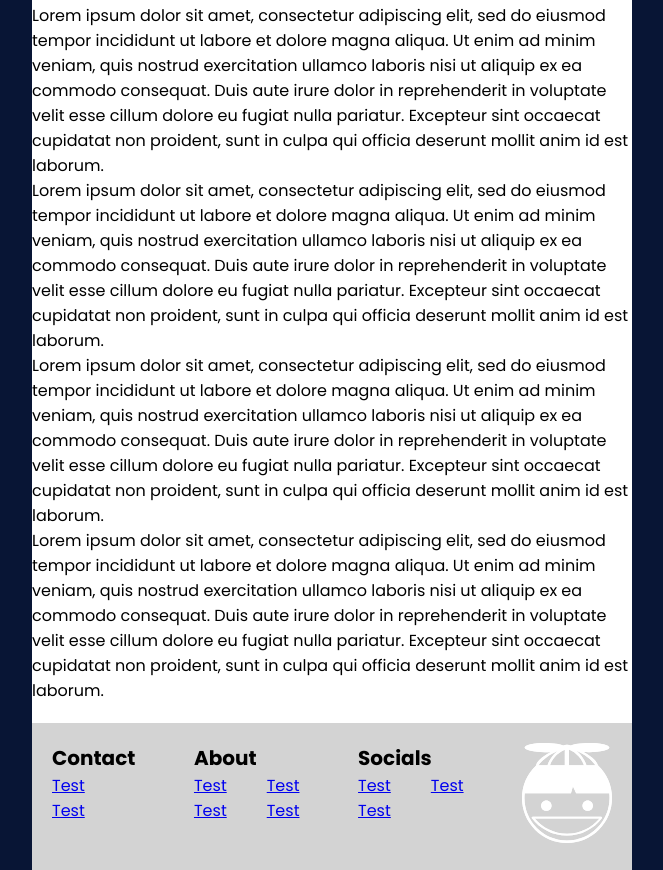
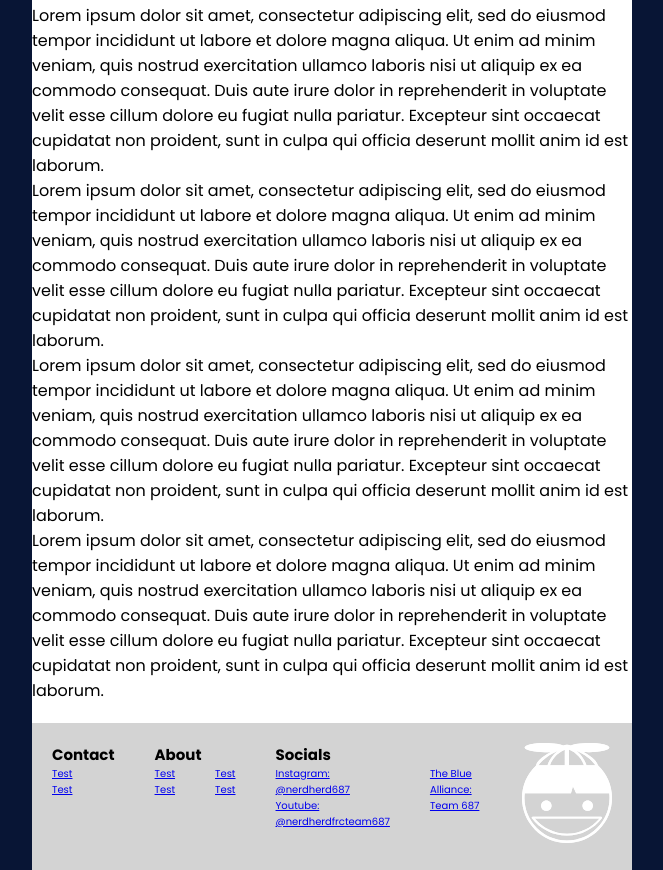
Before and after one commit to nerdherd/nerdherd.github.io, a plain HTML site: page index.html in a window 1280 px wide. Shown: the part 297-1167 px from the top of the page, without its empty margins (308-971 px from the left). Drawn offline with Linux system fonts and the light colour scheme.

Commit message:
add social media links
todo: add styling for these to make them work on smaller screens

```diff
--- a/css/main.css
+++ b/css/main.css
@@ -101,7 +101,7 @@ footer > div:not(:last-child) {
 }
 
 footer > div > p {
-    font-size: 20px;
+    font-size: 15px;
     font-weight: bold;
 }
 
@@ -115,3 +115,7 @@ footer > div > div > div {
     display: flex;
     flex-direction: column;
 }
+
+footer > div > div > div a {
+    font-size: 10px;
+}
--- a/index.html
+++ b/index.html
@@ -87,11 +87,11 @@
                 <p>Socials</p>
                 <div>
                     <div>
-                        <a href="#">Test</a>
-                        <a href="#">Test</a>
+                        <a href="https://www.instagram.com/nerdherd687/">Instagram: @nerdherd687</a>
+                        <a href="https://www.youtube.com/@nerdherdfrcteam687">Youtube: @nerdherdfrcteam687</a>
                     </div>
                     <div>
-                        <a href="#">Test</a>
+                        <a href="https://www.thebluealliance.com/team/687">The Blue Alliance: Team 687</a>
                     </div>
                 </div>
             </div>
```
